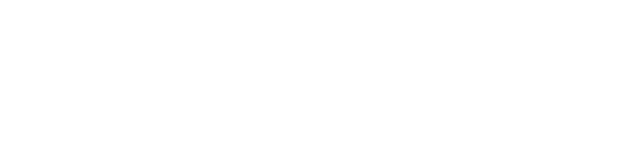
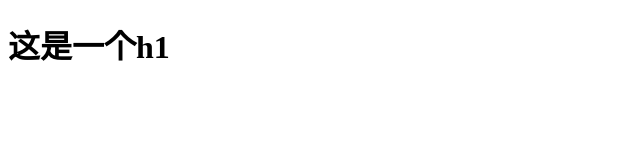
Before and after one commit to wdj1301/project_02, a plain HTML site: page index.html in a window 1280 px wide. Shown: the whole page, without its empty margins (0-640 px from the left). Drawn offline with Linux system fonts and the light colour scheme.

Commit message:
初始化

```diff
--- a/index.html
+++ b/index.html
@@ -5,8 +5,9 @@
     <meta http-equiv="X-UA-Compatible" content="IE=edge">
     <meta name="viewport" content="width=device-width, initial-scale=1.0">
     <title>Document</title>
+
 </head>
 <body>
-
+   <h1>这是一个h1</h1>
 </body>
 </html>
```
